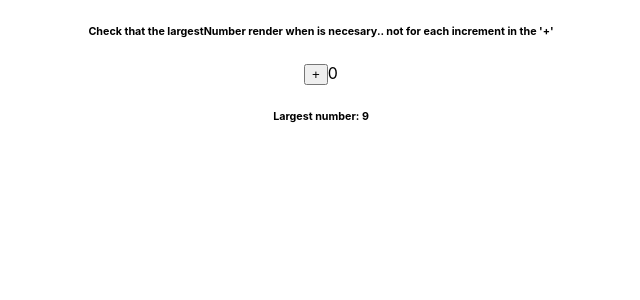
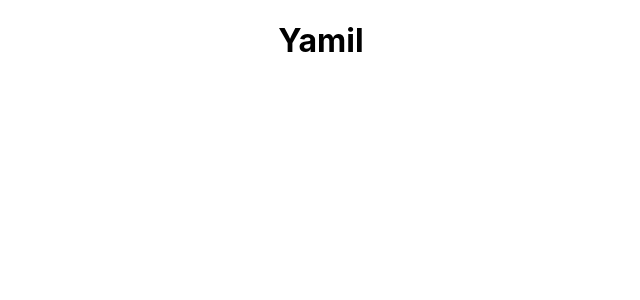
Before and after one commit to yamilzavala/React-Concepts, a React (Create React App) app: page / in a window 1280 px wide. Shown: the top 300 px of the page, without its empty margins (319-959 px from the left). Built offline with nearby package versions, Linux system fonts and the light colour scheme.

Commit message:
useContext

```diff
--- a/src/App.js
+++ b/src/App.js
@@ -15,6 +15,7 @@ import {AppUseSpecificValue} from './components/useEffectSpecificValue';
 import {AppMemo} from './components/memo';
 import {AppUseCallback} from './components/useCallback';
 import {AppUseMemo} from './components/useMemo';
+import ContextComponent from './components/context';
 
 function App() {
   // const HigherOrderComponet = addNewBehaviour(AppHigherOrderComponet);
@@ -32,7 +33,8 @@ function App() {
       {/* <AppCustomHook /> */}
       {/* <AppMemo/> */}
       {/* <AppUseCallback/> */}
-      <AppUseMemo/>
+      {/* <AppUseMemo/> */}
+      <ContextComponent/>
     </div>
   );
 }
--- a/src/components/context.js
+++ b/src/components/context.js
@@ -1,4 +1,5 @@
 import {createContext, useContext} from 'react';
+const Context = createContext();
 
 function Child(props) {
     return <GrandChild/>
@@ -10,9 +11,12 @@ function GrandChild(props) {
 }
 
 export default function ContextComponent() {
+
     return  (
         <Context.Provider value={'Yamil'}>
             <Child/>
         </Context.Provider>
     )
 }
+
+export {Context}
```
